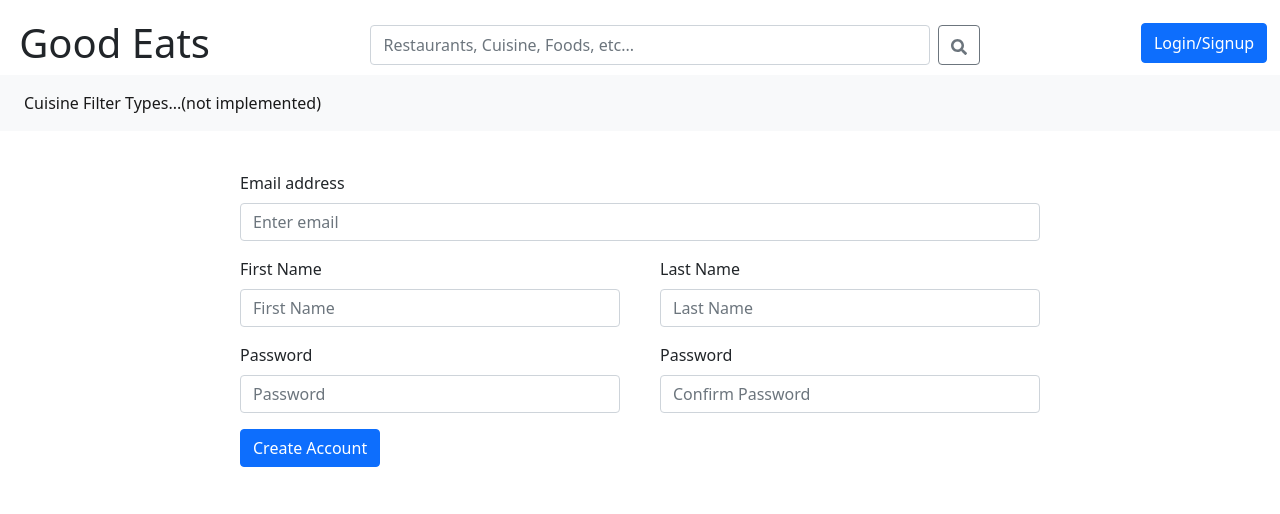
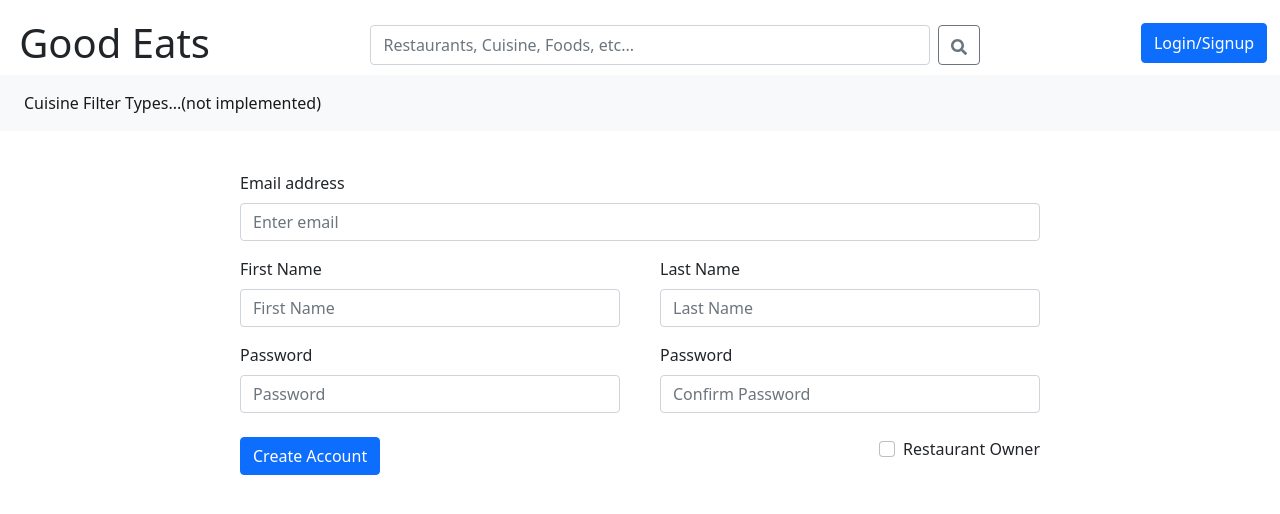
Before and after one commit to okaydokay97/good-eats-frontend, a React (Create React App) app: page /signup in a window 1280 px wide. Shown: the top 514 px of the page. Built offline with nearby package versions, Linux system fonts and the light colour scheme.

Commit message:
added admin checkbox in signup

```diff
--- a/src/Components/Signup.tsx
+++ b/src/Components/Signup.tsx
@@ -13,6 +13,7 @@ const Signup: React.FC = () => {
   const [email, setEmail] = useState<string>('')
   const [password, setPassword] = useState<string>('')
   const [confirmPassword, setConfirmPassword] = useState<string>('')
+  const [admin, setAdmin] = useState<boolean>(false)
   const dispatch = useDispatch()
   const { addUser } = bindActionCreators( actionCreators, dispatch )
   const navigate = useNavigate()
@@ -28,6 +29,8 @@ const Signup: React.FC = () => {
       setPassword(e.target.value)
     } else if (e.target.id === 'confirm-password') {
       setConfirmPassword(e.target.value)
+    } else if (e.target.id === 'admin') {
+      setAdmin(!admin)
     }
   }
 
@@ -41,7 +44,7 @@ const Signup: React.FC = () => {
           email: email,
           name: `${firstName} ${lastName}`,
           password: password,
-          admin: false
+          admin: admin
         })
       })
       .then(response => response.json())
@@ -81,9 +84,17 @@ const Signup: React.FC = () => {
             <Form.Control type="password" id='confirm-password' placeholder="Confirm Password" />
           </Form.Group>
         </div>
+        <div className="centered-list" style={{paddingTop:'1%'}}>
           <Button variant="primary" type="submit">
-            Create Account
+              Create Account
           </Button>
+          <div className="form-check">
+            <input onClick={handleChange}className='form-check-input'type='checkbox' id='admin'/>
+            <label className="form-check-label" htmlFor='ownerId'>
+              Restaurant Owner
+            </label>
+          </div>
+        </div>
       </Form>
     </div>
   )
```
